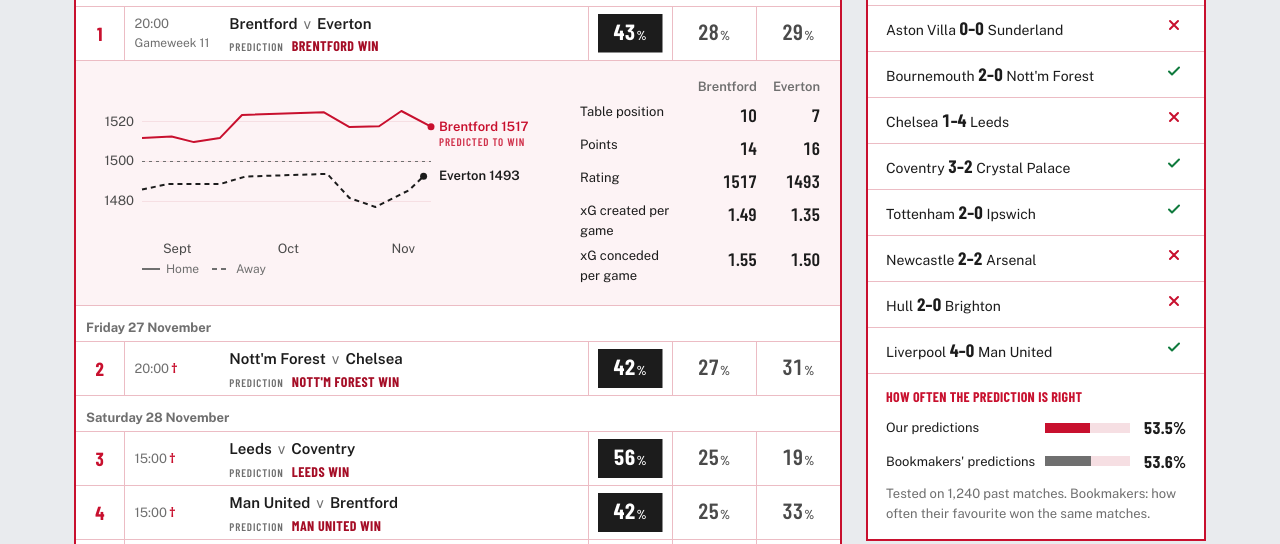
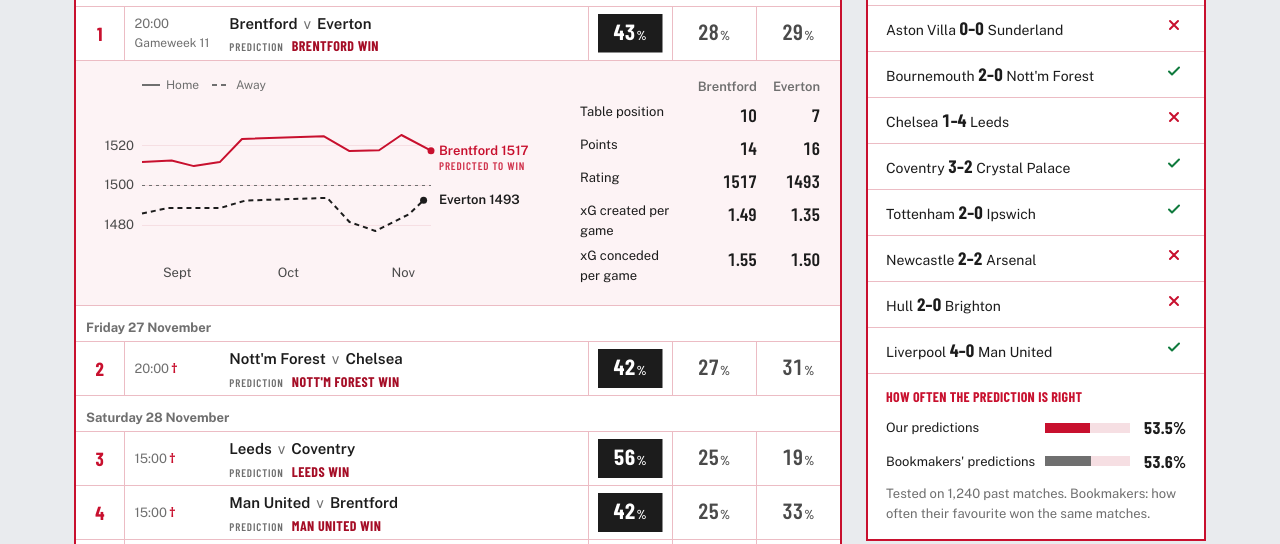
Before and after one commit to RiteshPokharel/prem-predictor, a plain HTML site: page site/index.html in a window 1280 px wide. Shown: the part 256-800 px from the top of the page. Drawn offline with Linux system fonts and the light colour scheme.

Commit message:
Match graph: move home/away key to top left

```diff
--- a/site/index.html
+++ b/site/index.html
@@ -671,9 +671,9 @@ function lineChart(box, lines, H = 220, { names = false, key = false } = {}) {
   if (!lines.length) return;
   const endText = (l, p) => names ? `${l.name} ${Math.round(p.elo)}` : String(Math.round(p.elo));
   const longest = Math.max(...lines.map(l => endText(l, l.pts[l.pts.length - 1]).length));
-  const keyH = key ? 22 : 0;  // room under the month labels for the home/away key
+  const keyH = key ? 24 : 0;  // room above the plot for the home/away key
   H += keyH;
-  const m = { t: 10, r: 16 + longest * 7.5, b: 26 + keyH, l: 46 };
+  const m = { t: 10 + keyH, r: 16 + longest * 7.5, b: 26, l: 46 };
   const all = lines.flatMap(l => l.pts);
   const t0 = Math.min(...all.map(p => p.t)), t1 = Math.max(...all.map(p => p.t));
   const lo = Math.min(1500, ...all.map(p => p.elo)) - 12, hi = Math.max(1500, ...all.map(p => p.elo)) + 12;
@@ -683,11 +683,11 @@ function lineChart(box, lines, H = 220, { names = false, key = false } = {}) {
   for (const v of niceTicks(lo, hi, 4)) svg.append(el("svg:line", { class: "grid", x1: m.l, x2: W - m.r, y1: y(v), y2: y(v) }), el("svg:text", { x: m.l - 8, y: y(v) + 4, "text-anchor": "end", text: v }));
   const months = (t1 - t0) / 864e5 > 200 ? 2 : 1, s = new Date(t0);
   for (let d = new Date(Date.UTC(s.getUTCFullYear(), s.getUTCMonth() + 1, 1)); d.getTime() <= t1; d.setUTCMonth(d.getUTCMonth() + months)) {
-    svg.append(el("svg:text", { x: x(d.getTime()), y: H - 4 - keyH, "text-anchor": "middle", text: d.toLocaleDateString("en-GB", { month: "short", timeZone: "UTC" }) }));
+    svg.append(el("svg:text", { x: x(d.getTime()), y: H - 4, "text-anchor": "middle", text: d.toLocaleDateString("en-GB", { month: "short", timeZone: "UTC" }) }));
   }
   svg.append(el("svg:line", { class: "base", x1: m.l, x2: W - m.r, y1: y(1500), y2: y(1500) }));
   if (key) {
-    const ky = H - 6, kx = m.l;
+    const ky = 12, kx = m.l;
     svg.append(
       el("svg:line", { x1: kx, x2: kx + 18, y1: ky - 4, y2: ky - 4, stroke: "var(--muted)", "stroke-width": 2 }),
       el("svg:text", { class: "key", x: kx + 24, y: ky, text: "Home" }),
```
Also changed, not shown: site/template.html (+4 -4 lines).
